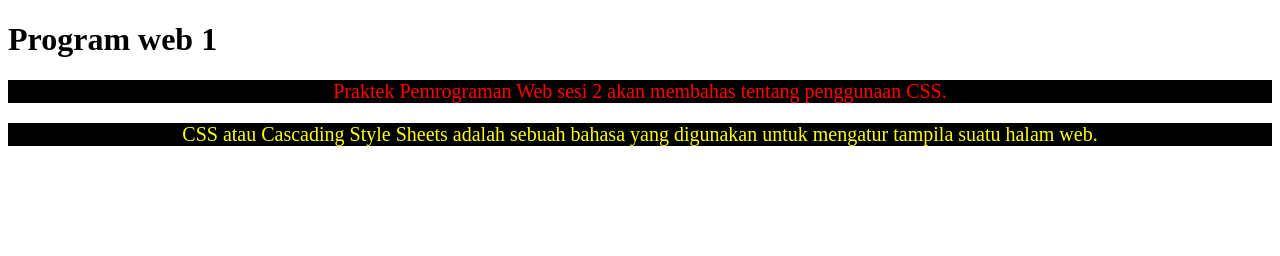
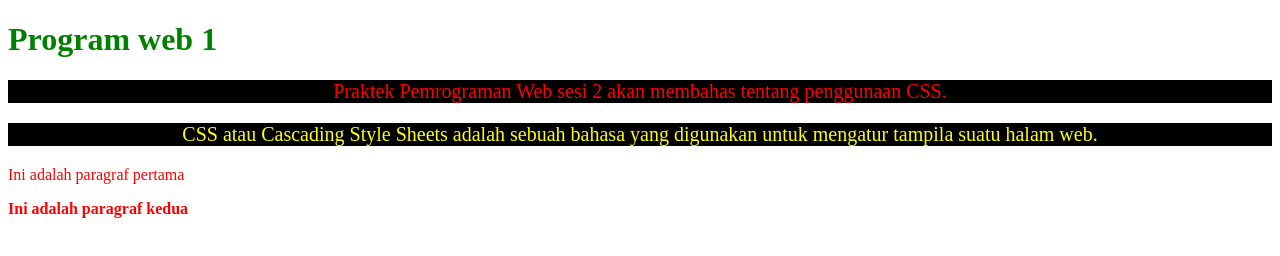
Before and after one commit to Zananaa/Praktikum_Web01_Sesi2, a plain HTML site: page index.html in a window 1280 px wide. Drawn offline with Linux system fonts and the light colour scheme.

Commit message:
Descendant Selector dan Child Selector

```diff
--- a/index.html
+++ b/index.html
@@ -6,6 +6,8 @@
         <meta name="viewport" content="width=device-width, initial-scale=1.0">
         <title>Documnt</title>
         <style>
+            h1 {
+                color: green;}
             .teks-merah{
                 font-size: 20px;
                 text-align: center;
@@ -18,7 +20,7 @@
                 text-align: center;
                 background-color: black;
                 color: yellow;
-
+            }
             .teks-merah{
                 color: red;
             }
@@ -26,9 +28,12 @@
             #teks-kuning{
                 color: yellow;
             }
+            div p{
+                color: red;
+            }
 
-            h1 {
-                color: green;
+            div > div > p{
+                font-weight: bold;
             }
         </style>
     </head>
@@ -36,4 +41,11 @@
         <h1>Program web 1</h1>
         <p class="teks-merah">Praktek Pemrograman Web sesi 2 akan membahas tentang penggunaan CSS.</p>
         <p id="teks-kuning">CSS atau Cascading Style Sheets adalah sebuah bahasa yang digunakan untuk mengatur tampila suatu halam web.</p>
+        <div>
+            <p>Ini adalah paragraf pertama</p>
+            <div>
+                <p>Ini adalah paragraf kedua</p>
+            </div>
+        </div>
+    </body>
 </html>
```
